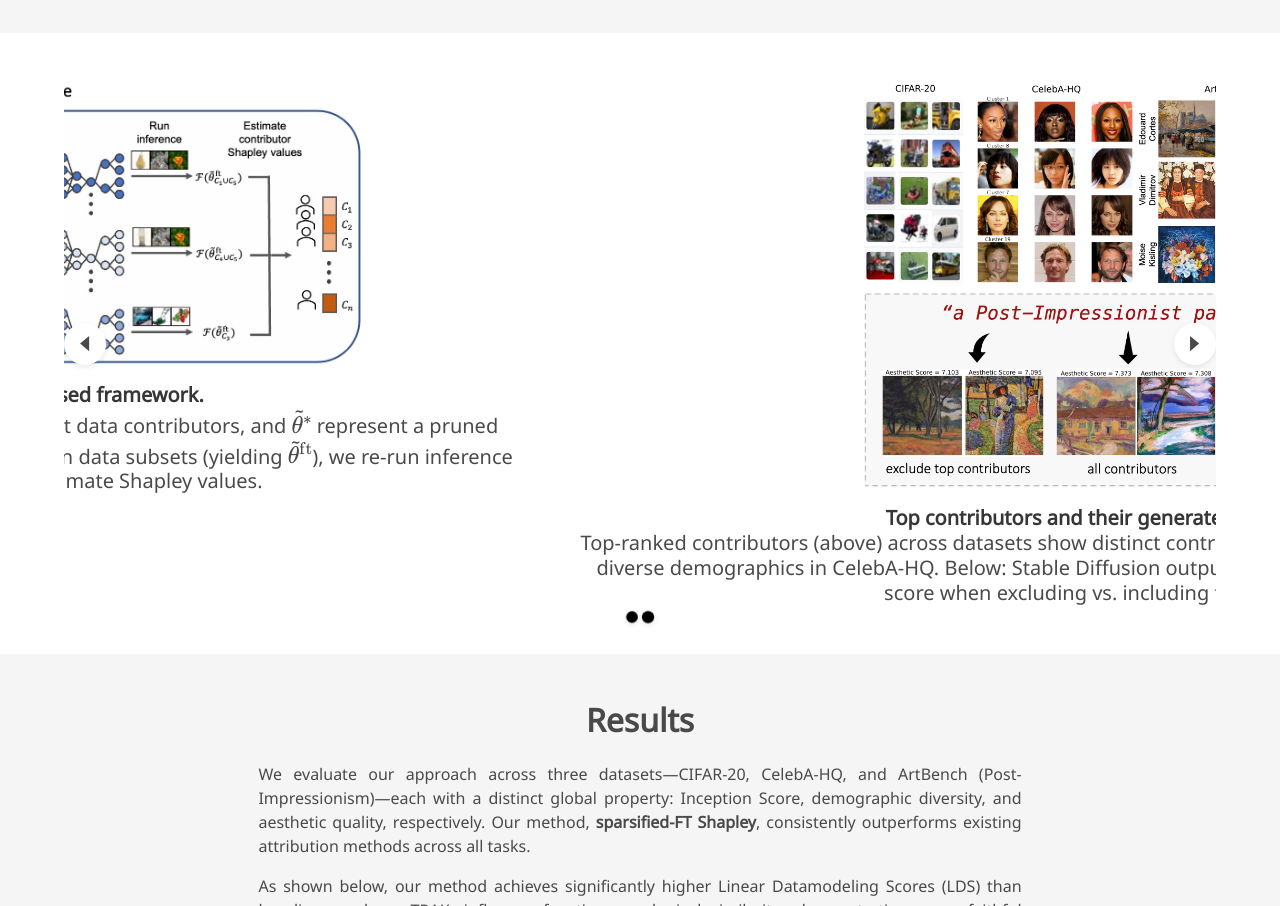
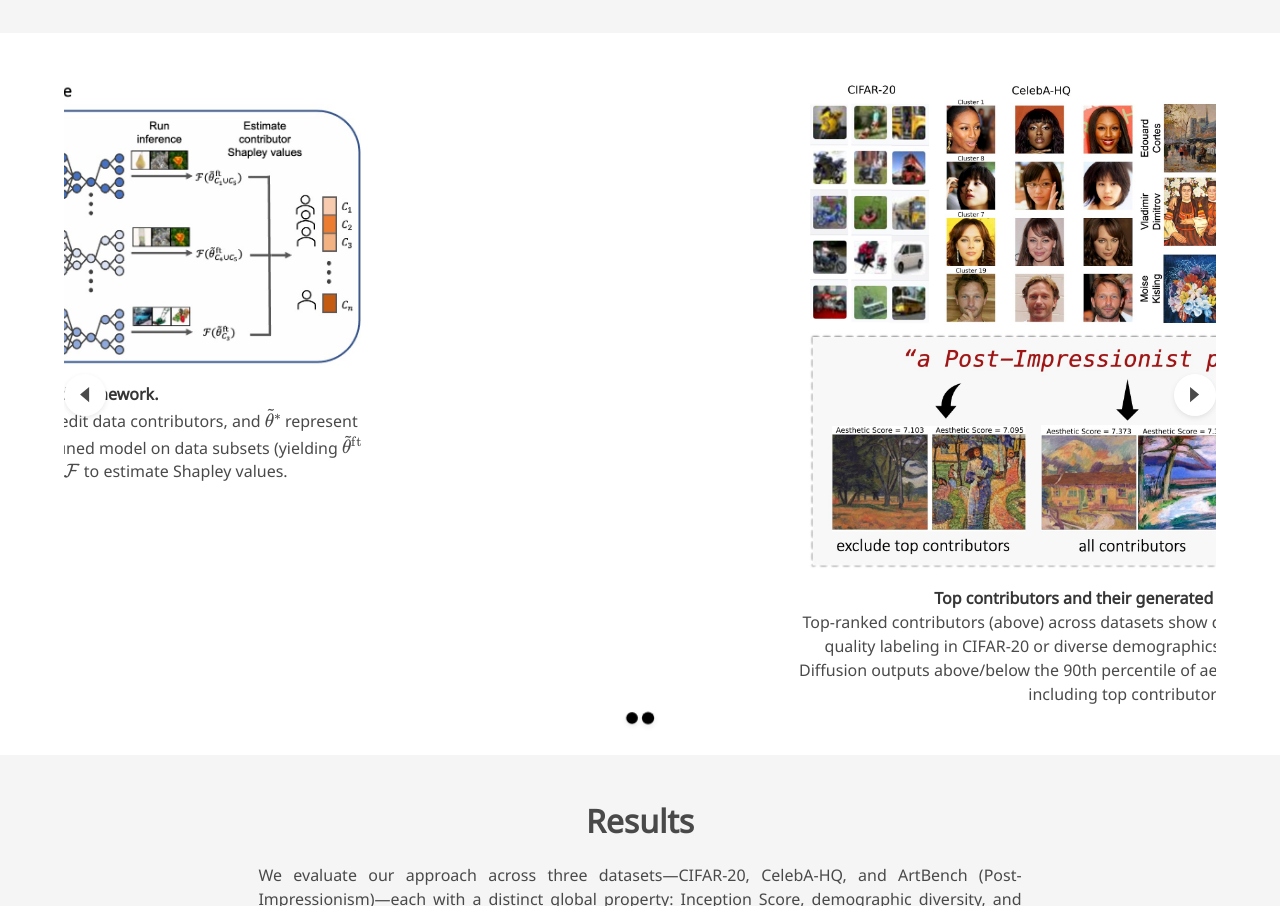
Before and after one commit to q8888620002/contributor-attribution, a plain HTML site: page index.html in a window 1280 px wide. Shown: the part 939-1845 px from the top of the page. Drawn offline with nearby package versions, Linux system fonts and the light colour scheme; some icons are missing; a web font is replaced by a local one.

Commit message:
Update index.html

```diff
--- a/index.html
+++ b/index.html
@@ -142,26 +142,25 @@
     <div class="container">
       <div id="results-carousel" class="carousel results-carousel">
 
-        <!-- Schematic Figure -->
     <div class="item">
-          <figure class="image" style="margin: 0 auto; max-width: 70%;">
-            <img src="static/images/concept_fig.jpg" alt="Schematic overview of our method" />
-          </figure>
-          <h2 class="subtitle has-text-centered" style="margin-top: 1rem;">
+      <div style="margin: 0 auto; max-width: 70%; text-align: center;">
+        <img src="static/images/concept_fig.jpg" alt="Schematic overview of our method" style="width: 100%; height: auto;" />
+        <p class="is-size-6" style="margin-top: 1rem;">
           <strong>Schematic overview of our proposed framework.</strong><br/>
           Let \(\theta^*\) denote a trained diffusion model for which we aim to credit data contributors, and \(\tilde{\theta}^*\) represent a pruned model that approximates \(\theta^*\). After fine-tuning the pruned model on data subsets (yielding \(\tilde{\theta}^{\text{ft}}\)), we re-run inference and evaluate global properties \(\mathcal{F}\) to estimate Shapley values.
-          </h2>
+        </p>
+      </div>
     </div>
 
     <!-- Top Contributors Figure -->
     <div class="item">
-          <figure class="image" style="margin: 0 auto; max-width: 50%;">
-            <img src="static/images/top_contributors.jpg" alt="Top contributors and generated images" />
-          </figure>
-          <h2 class="subtitle has-text-centered" style="margin-top: 1rem;">
+      <div style="margin: 0 auto; max-width: 60%; text-align: center;">
+        <img src="static/images/top_contributors.jpg" alt="Top contributors and generated images" style="width: 100%; height: auto;" />
+        <p class="is-size-6" style="margin-top: 1rem;">
           <strong>Top contributors and their generated image effects.</strong><br/>
           Top-ranked contributors (above) across datasets show distinct contributions: e.g., high-quality labeling in CIFAR-20 or diverse demographics in CelebA-HQ. Below: Stable Diffusion outputs above/below the 90th percentile of aesthetic score when excluding vs. including top contributors.
-          </h2>
+        </p>
+      </div>
     </div>
 
       </div>
```
Lines whose indentation alone changed are shown as unchanged.
